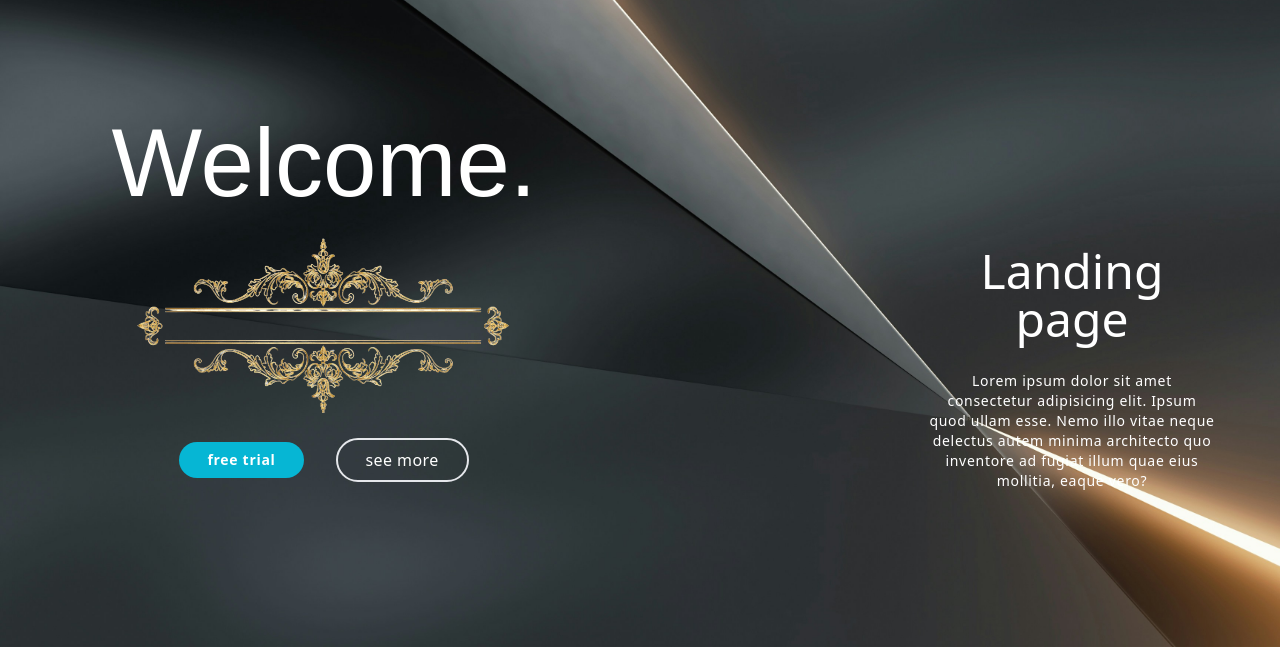
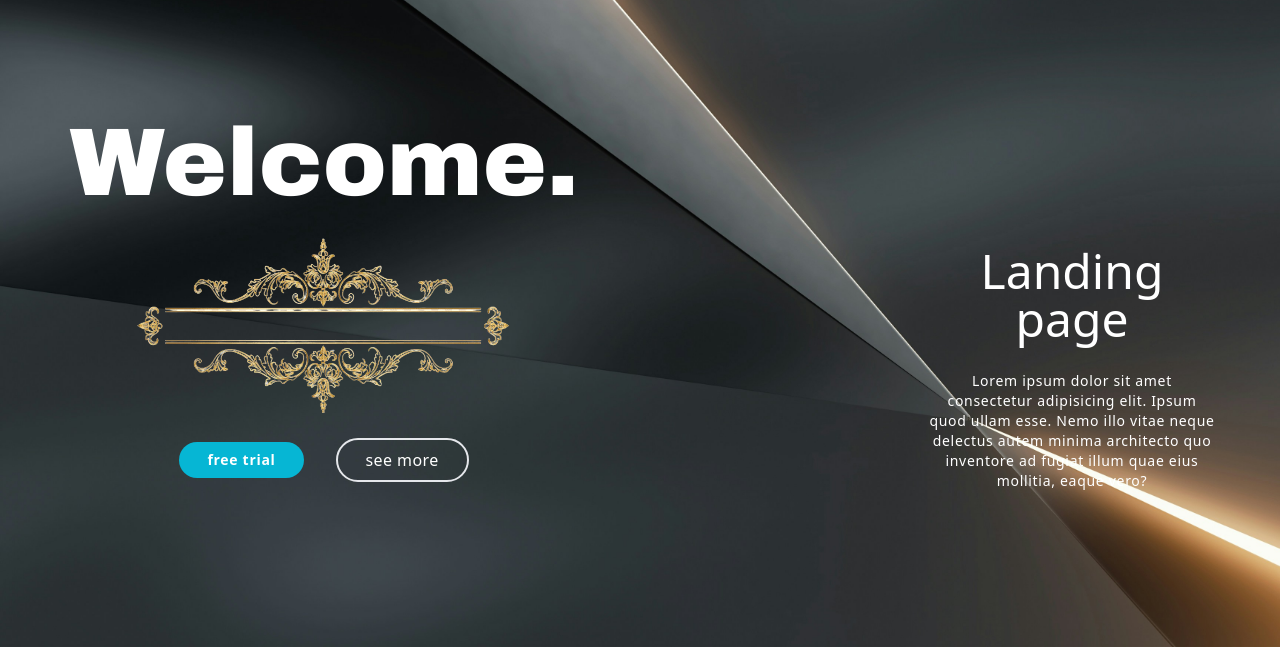
Before and after one commit to SanketP100/TailwindCSS-Project-1, a website built with Vite: page index.html in a window 1280 px wide. Shown: the part 153-800 px from the top of the page. Built offline with nearby package versions, Linux system fonts and the light colour scheme.

Commit message:
file update

```diff
--- a/package.json
+++ b/package.json
@@ -99,7 +99,7 @@
     "ts-interface-checker": "^0.1.13",
     "update-browserslist-db": "^1.0.16",
     "util-deprecate": "^1.0.2",
-    "vite": "^5.2.12",
+    "vite": "^5.2.13",
     "which": "^2.0.2",
     "wrap-ansi": "^8.1.0",
     "wrap-ansi-cjs": "^7.0.0",
@@ -111,5 +111,5 @@
   "keywords": [],
   "author": "",
   "license": "ISC",
-  "description": ""
+  "description": "Im learn Tailewind CSS & My first Tailewind CSS project"
 }
--- a/style.css
+++ b/style.css
@@ -1,3 +1,11 @@
+@import url('https://fonts.googleapis.com/css2?family=Archivo+Black&display=swap');
+
+@font-face {
+    font-family: 'Roboto';
+    src: url("/Roboto.ttf") format('truetype');
+}
+
+
 @tailwind base;
 @tailwind components;
 @tailwind utilities;
```
Also changed, not shown: 1 other file.
